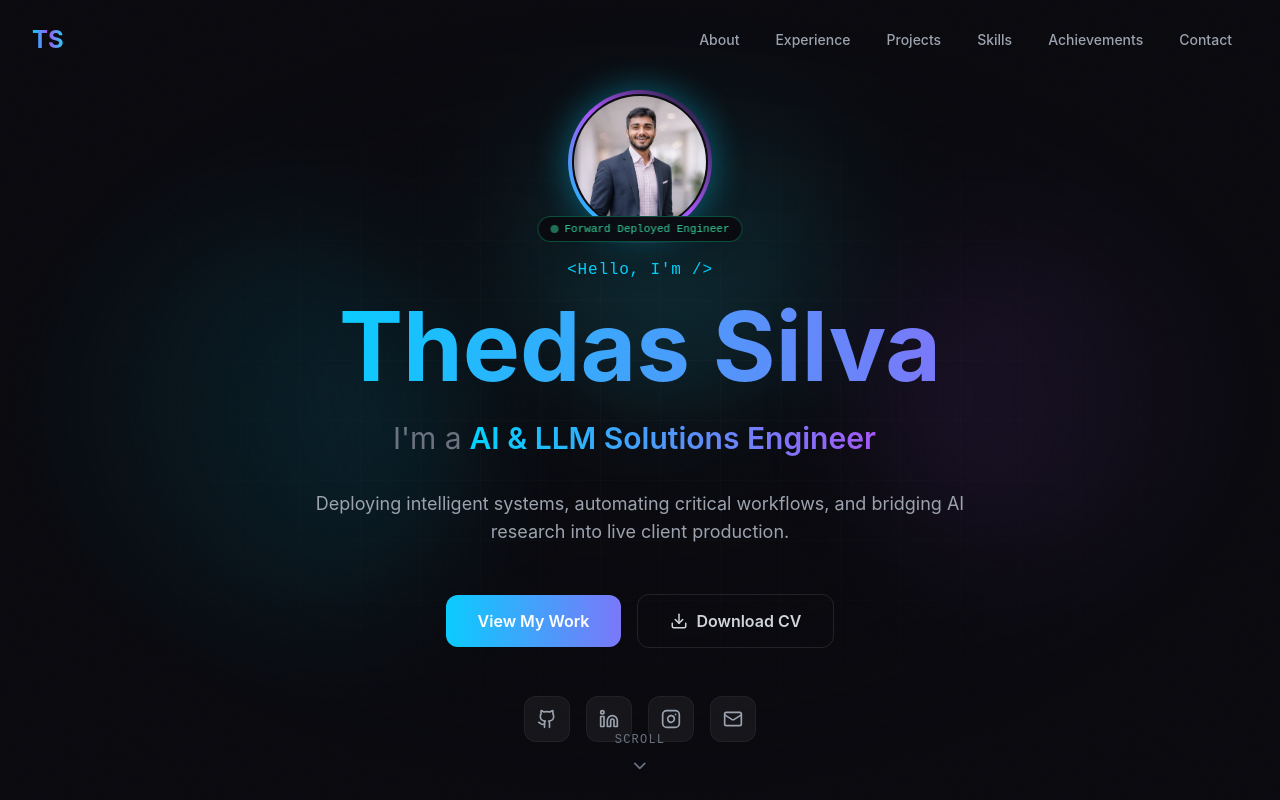
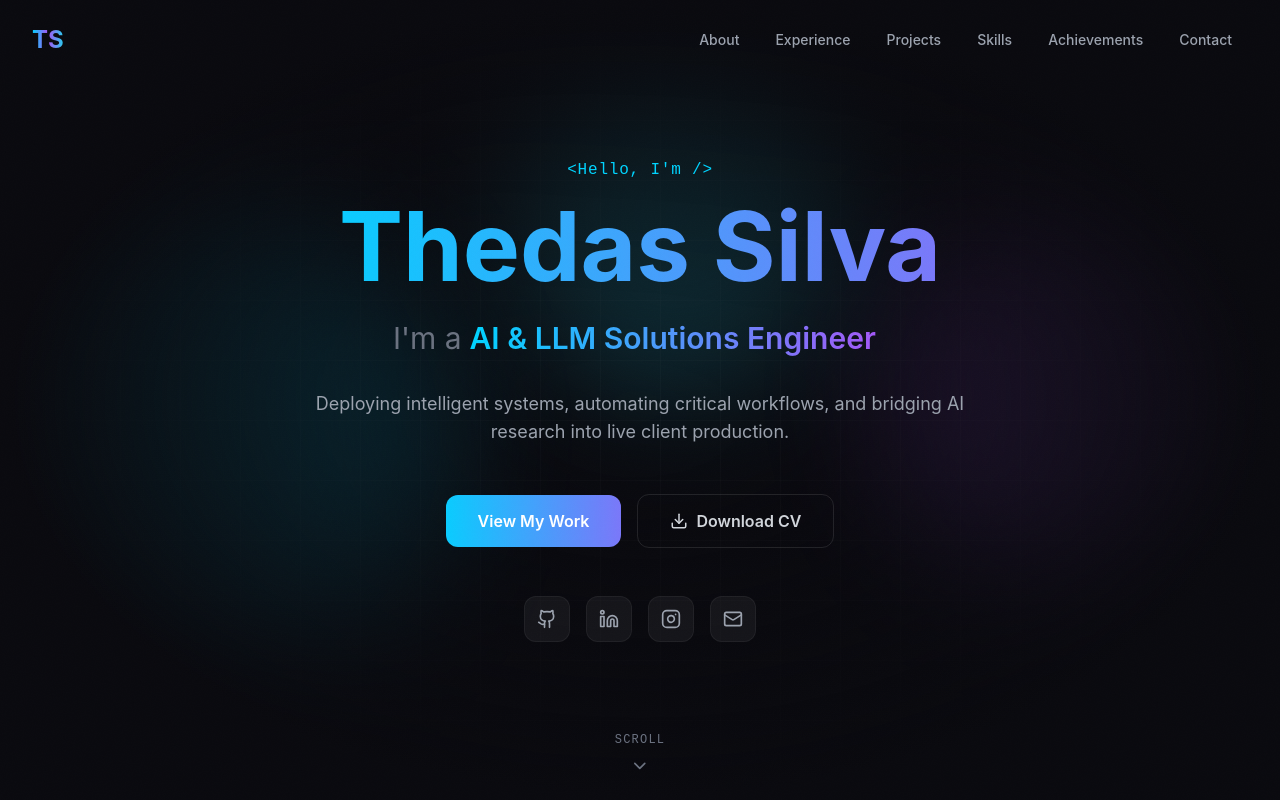
Before and after one commit to thedasss/developer-portfolio, a Next.js app: page / in a window 1280 px wide. Shown: the top 800 px of the page. Built offline with nearby package versions, Linux system fonts and the light colour scheme.

Commit message:
style: remove circular avatar from Hero section, keep portrait in About section

```diff
--- a/src/components/Hero.tsx
+++ b/src/components/Hero.tsx
@@ -1,6 +1,5 @@
 "use client";
 
-import Image from "next/image";
 import { motion } from "framer-motion";
 import { TypeAnimation } from "react-type-animation";
 import { Github, Linkedin, Instagram, Mail, Download, ChevronDown } from "lucide-react";
@@ -108,32 +107,8 @@ const Hero = () => {
         variants={containerVariants}
         initial="hidden"
         animate="visible"
-        className="relative z-10 max-w-5xl mx-auto px-4 sm:px-6 lg:px-8 text-center pt-20 pb-12"
+        className="relative z-10 max-w-5xl mx-auto px-4 sm:px-6 lg:px-8 text-center"
       >
-        {/* Profile Avatar */}
-        <motion.div
-          variants={itemVariants}
-          className="relative inline-block mb-6"
-        >
-          <div className="relative w-28 h-28 sm:w-36 sm:h-36 mx-auto rounded-full p-1 bg-gradient-to-tr from-neon-blue via-neon-purple to-neon-cyan shadow-[0_0_35px_rgba(0,212,255,0.4)]">
-            <div className="w-full h-full rounded-full overflow-hidden border-2 border-dark-900 bg-dark-800">
-              <Image
-                src="/profile.jpg"
-                alt={personalInfo.name}
-                width={144}
-                height={144}
-                priority
-                className="w-full h-full object-cover object-top"
-              />
-            </div>
-          </div>
-          {/* Status pill badge */}
-          <div className="absolute -bottom-2 left-1/2 -translate-x-1/2 flex items-center gap-1.5 px-3 py-1 rounded-full bg-dark-900/95 border border-emerald-500/40 text-[11px] font-mono text-emerald-400 backdrop-blur-md shadow-xl whitespace-nowrap">
-            <span className="w-2 h-2 rounded-full bg-emerald-400 animate-pulse" />
-            <span>Forward Deployed Engineer</span>
-          </div>
-        </motion.div>
-
         {/* Greeting */}
         <motion.p
           variants={itemVariants}
```
